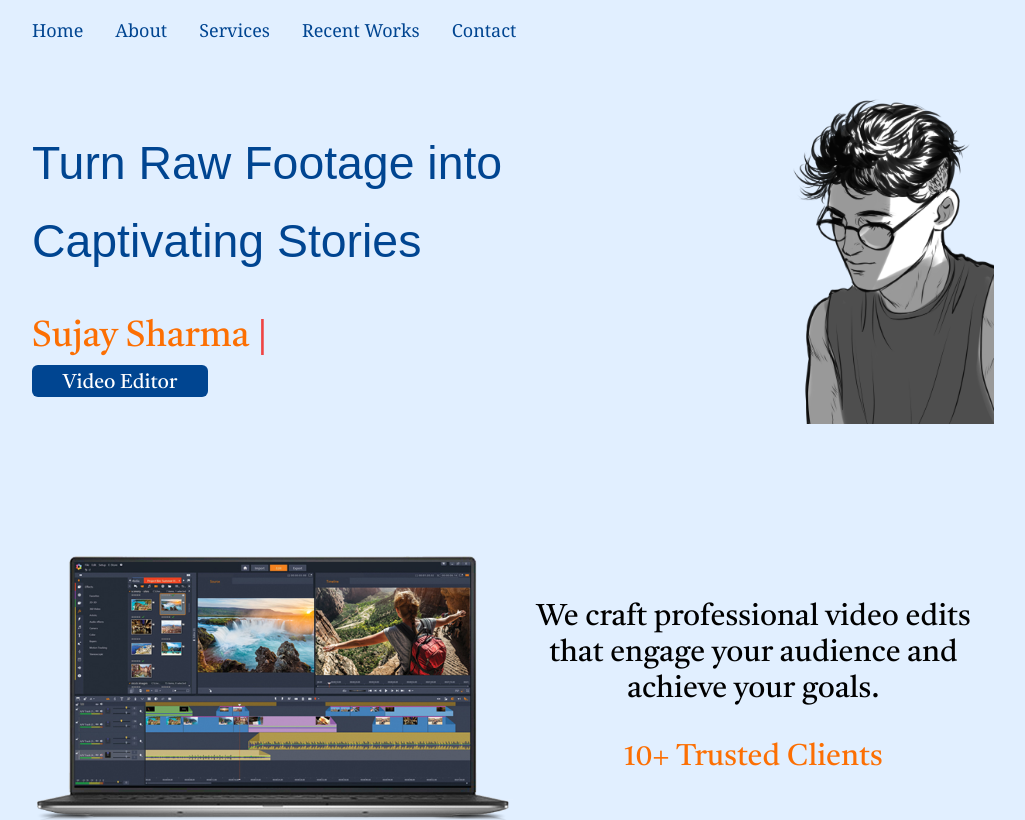
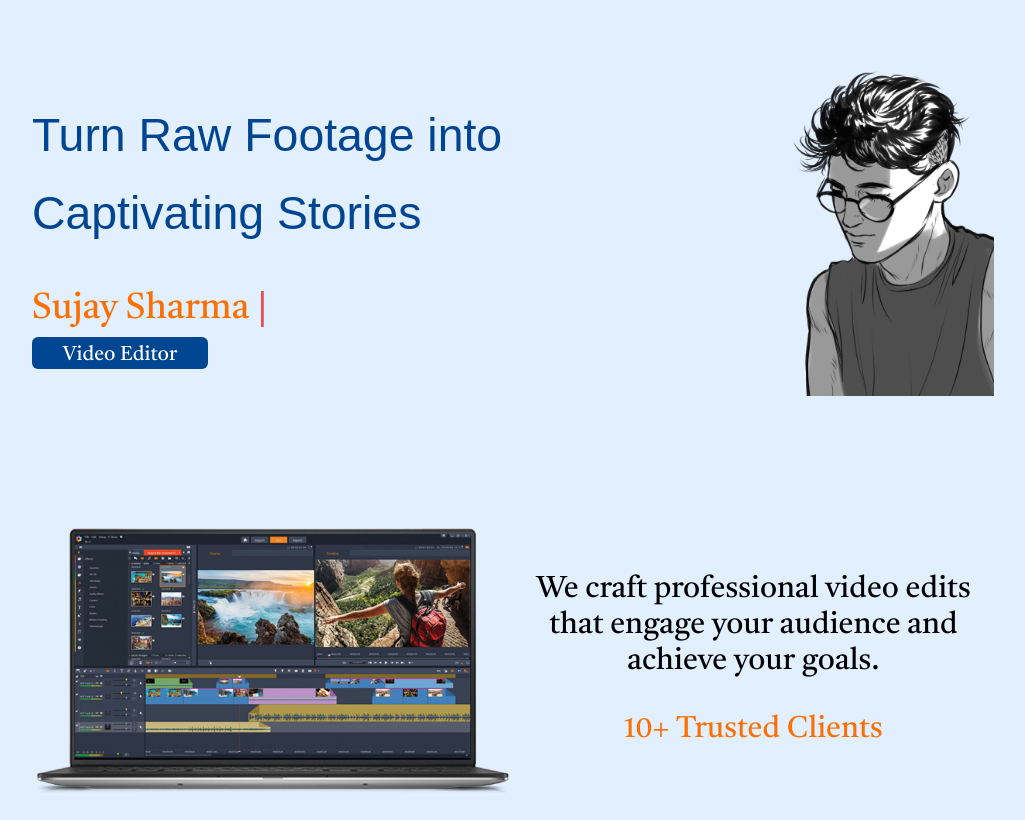
Before and after one commit to sachinseengh/VE_Portfolio, a React (Vite) app: page / in a window 1280 px wide. Shown: the top 820 px of the page, without its empty margins (143-1168 px from the left). Built offline with nearby package versions, Linux system fonts and the light colour scheme; a web font is replaced by a local one.

Commit message:
configuration for github pages

```diff
--- a/package.json
+++ b/package.json
@@ -8,8 +8,8 @@
     "build": "vite build",
     "lint": "eslint .",
     "preview": "vite preview",
-    "predeploy": "npm run build",
-    "deploy": "vite build && vite-gh-pages"
+  "predeploy": "npm run build",
+  "deploy": "gh-pages -d dist"
   },
   "dependencies": {
     "react": "^18.3.1",
@@ -26,6 +26,7 @@
     "eslint-plugin-react": "^7.37.2",
     "eslint-plugin-react-hooks": "^5.0.0",
     "eslint-plugin-react-refresh": "^0.4.16",
+    "gh-pages": "^6.3.0",
     "globals": "^15.14.0",
     "postcss": "^8.4.49",
     "tailwindcss": "^3.4.17",
--- a/src/Components/HomePage.jsx
+++ b/src/Components/HomePage.jsx
@@ -13,7 +13,7 @@ import NavBar from "./NavBar";
 const HomePage = () => {
   return (
     <>
-      <NavBar></NavBar>
+      {/* <NavBar></NavBar> */}
       <Hero />
       <About />
       <Service />
```
Also changed, not shown: 1 other file (tests, documents, lock files or other folders).
